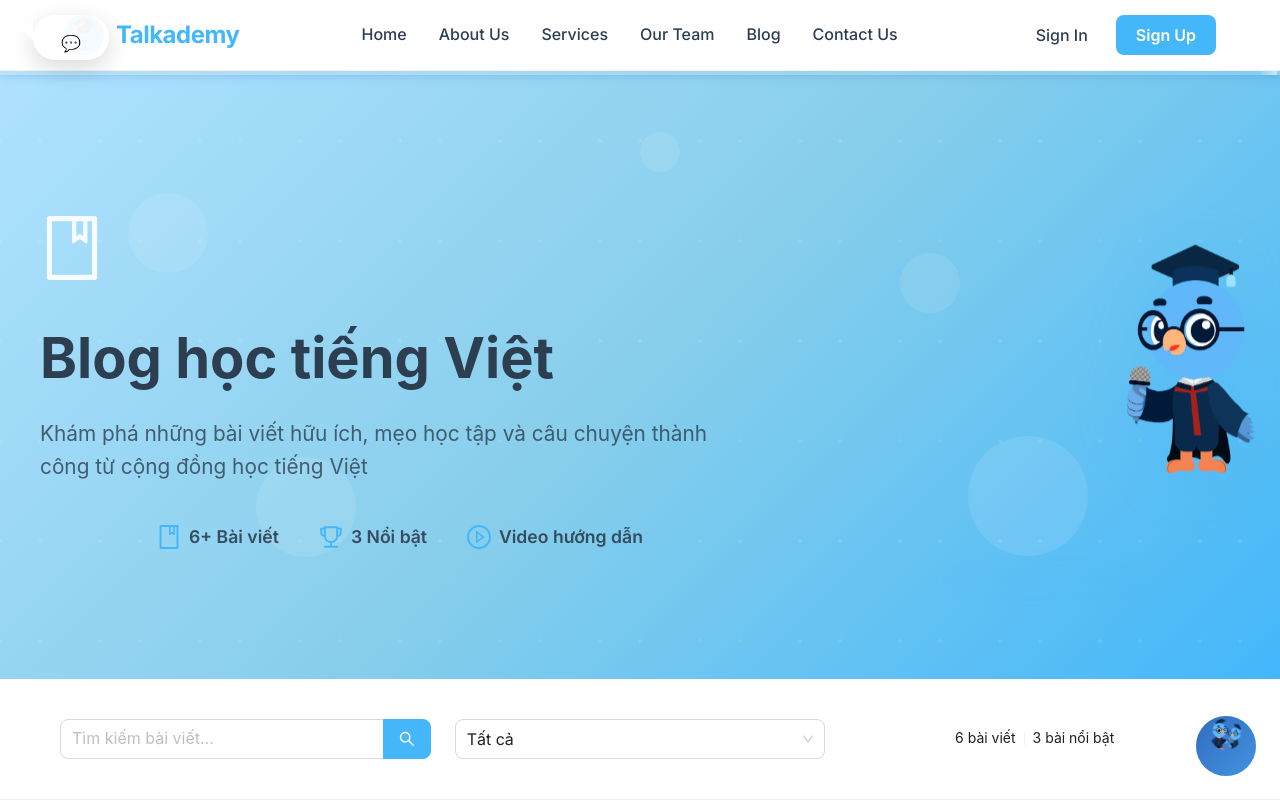
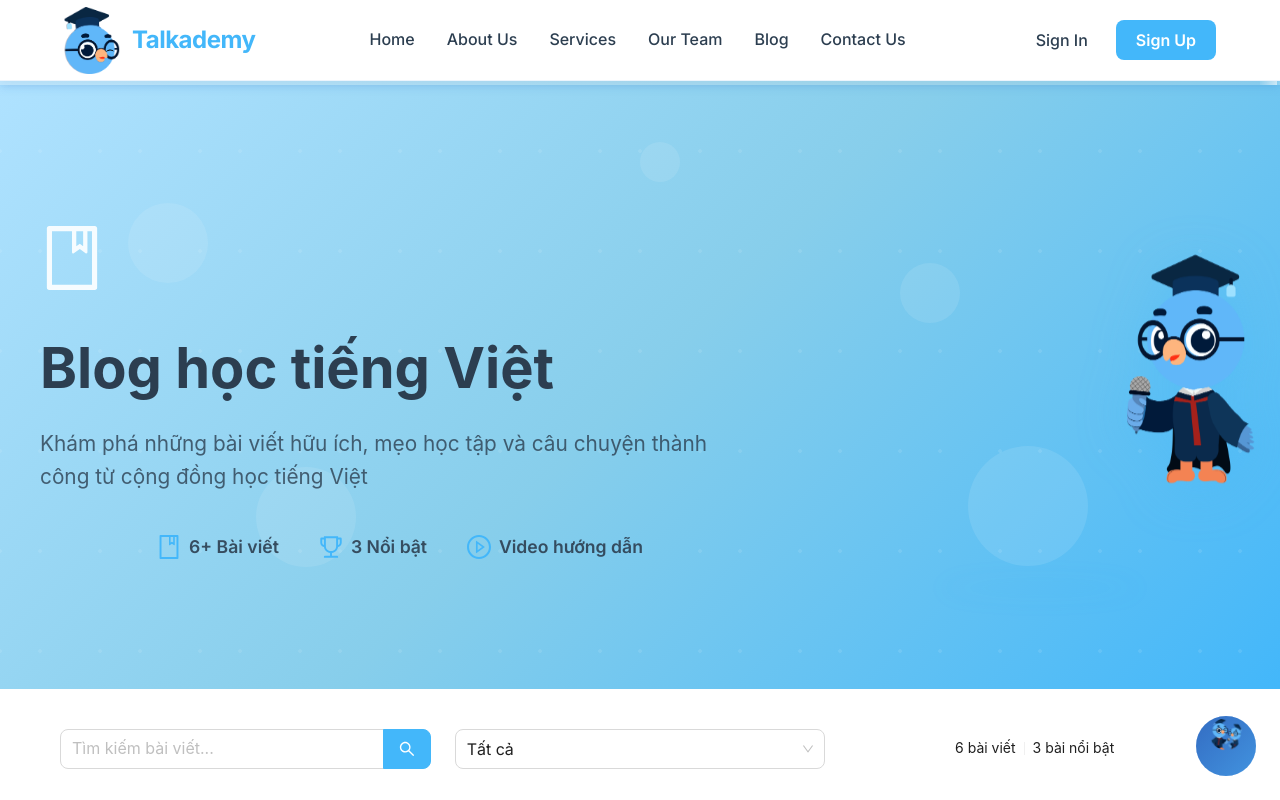
Before and after one commit to Tinem46/TalkAcademy-web, a React (Vite) app: page /blog in a window 1280 px wide. Shown: the top 800 px of the page. Built offline with nearby package versions, Linux system fonts and the light colour scheme.

Commit message:
update logo

```diff
--- a/index.html
+++ b/index.html
@@ -3,7 +3,7 @@
 
 <head>
   <meta charset="UTF-8" />
-  <link rel="icon" type="image/svg+xml" href="/src/assets/Mascot/Asset 1longlanh.png" />
+  <link rel="icon" type="image/svg+xml" href="/src/assets/Mascot/Asset 1logoFB.png" />
   <meta name="viewport" content="width=device-width, initial-scale=1.0" />
   <title>Talk Academy</title>
 </head>
--- a/src/components/auth-layout/index.jsx
+++ b/src/components/auth-layout/index.jsx
@@ -2,6 +2,7 @@ import { useNavigate } from "react-router-dom";
 import "./index.scss";
 import { Col, Row, Divider } from "antd";
 import backgroundVideo from '../../assets/video/invideo-ai-1080 Bạn sẽ nói hay hơn chỉ sau 1 tuần_ 2025-10-02.mp4';
+import mascot1 from '../../assets/Mascot/Asset 1logoFB.png';
 
 function AuthLayout({ children }) {
   const navigate = useNavigate();
@@ -49,8 +50,9 @@ function AuthLayout({ children }) {
             lg={8}
             style={{ display: "flex", justifyContent: "center" }}
           >
-            <div className="logo-section">
-              <h1 className="logo-title" onClick={() => navigate("/")}>TALKADEMY</h1>
+            <div className="logo-section" onClick={() => navigate("/")}>
+              <div><img src={mascot1} alt="Talkademy Logo" className="logo-image" />
+                <h1 className="logo-title" >TALKADEMY</h1></div>
               <h2 className="logo-subtitle">HỌC TIẾNG VIỆT</h2>
               <p className="logo-description">
                 Ứng dụng học tiếng Việt hàng đầu với công nghệ AI tiên tiến
--- a/src/components/auth-layout/index.scss
+++ b/src/components/auth-layout/index.scss
@@ -40,6 +40,7 @@
     backdrop-filter: blur(10px);
     border: 1px solid rgba(255, 255, 255, 0.2);
     box-shadow: 0 8px 32px rgba(0, 0, 0, 0.3);
+    cursor: pointer;
 
     .logo-title {
       font-size: 48px;
@@ -48,7 +49,6 @@
       color: #43B7FA;
       text-shadow: 2px 2px 8px rgba(0, 0, 0, 0.5);
       letter-spacing: 2px;
-      cursor: pointer;
       transition: all 0.3s ease;
 
       &:hover {
@@ -77,6 +77,10 @@
       margin-left: auto;
       margin-right: auto;
     }
+  }
+  .logo-image {
+    width: 86px;
+    height: 100px;
   }
 }
 
--- a/src/components/downloadSection/index.jsx
+++ b/src/components/downloadSection/index.jsx
@@ -1,5 +1,6 @@
 import React from 'react';
 import './index.scss';
+import mascot1 from '../../assets/Mascot/Asset 1logoFB.png';
 
 const DownloadSection = () => {
     return (
@@ -14,8 +15,7 @@ const DownloadSection = () => {
 
                     <div className="mascot-wrapper" data-aos="zoom-in" data-aos-delay="200">
                         <div className="mascot-icon">
-                            <span className="graduation-cap">🎓</span>
-                            <span className="glasses">👓</span>
+                          <img src={mascot1} alt="Talkademy Logo" className="mascot-image" />
                         </div>
                     </div>
 
--- a/src/components/downloadSection/index.scss
+++ b/src/components/downloadSection/index.scss
@@ -36,16 +36,14 @@
             justify-content: center;
             margin-bottom: 30px;
 
-            .mascot-icon {
+            .mascot-image {
                 position: relative;
-                width: 140px;
-                height: 140px;
-                background: linear-gradient(135deg, #4A90E2 0%, #357ABD 100%);
-                border-radius: 50%;
+                width: 96px;
+                height: 115px;
+
                 display: flex;
                 align-items: center;
                 justify-content: center;
-                box-shadow: 0 15px 40px rgba(74, 144, 226, 0.35);
                 animation: float 3s ease-in-out infinite;
 
                 @media (max-width: 480px) {
--- a/src/components/footer/index.jsx
+++ b/src/components/footer/index.jsx
@@ -1,7 +1,10 @@
 import React from "react";
 import "./index.scss";
+import mascot1 from '../../assets/Mascot/Asset 1logoFB.png';
+import { useNavigate } from "react-router-dom";
 
 const Footer = () => {
+  const navigate = useNavigate();
   return (
     <footer className="talkademy-footer">
       <div className="footer-background"></div>
@@ -12,8 +15,7 @@ const Footer = () => {
           <div className="footer-brand">
             <div className="footer-logo">
               <div className="logo-icon">
-                <div className="graduation-cap">🎓</div>
-                <div className="speech-bubble">💬</div>
+                <img src={mascot1} alt="Talkademy Logo" className="logo-image1" />
               </div>
               <span className="logo-text">Talkademy</span>
             </div>
@@ -28,10 +30,10 @@ const Footer = () => {
             <div className="footer-column">
               <h3 className="column-title">Khám Phá</h3>
               <ul className="column-list">
-                <li className="column-item">Về Chúng Tôi</li>
+                <li className="column-item" onClick={() => navigate("/about")}>Về Chúng Tôi</li>
                 <li className="column-item">Đặc Trưng</li>
-                <li className="column-item">Gói Lời</li>
-                <li className="column-item">Privacy Policy</li>
+                <li className="column-item" onClick={() => navigate("/services")}>Gói Lời</li>
+                <li className="column-item" onClick={() => navigate("/privacy")}>Privacy Policy</li>
               </ul>
             </div>
 
--- a/src/components/footer/index.scss
+++ b/src/components/footer/index.scss
@@ -48,12 +48,10 @@ $stripe-medium: #D1E9FB;
         gap: 12px;
         margin-bottom: 20px;
 
-        .logo-icon {
+        .logo-image1 {
           position: relative;
           width: 40px;
-          height: 40px;
-          background: #43B7FA;
-          border-radius: 50%;
+          height: 50px;
           display: flex;
           align-items: center;
           justify-content: center;
--- a/src/components/header/index.jsx
+++ b/src/components/header/index.jsx
@@ -1,6 +1,7 @@
 import "./index.scss";
 import { useNavigate } from "react-router-dom";
 import { useSelector } from "react-redux";
+import mascot1 from '../../assets/Mascot/Asset 1logoFB.png';
 
 const Header = () => {
   const navigate = useNavigate();
@@ -13,8 +14,8 @@ const Header = () => {
         {/* Logo */}
         <div className="header-logo" onClick={() => navigate("/")}>
           <div className="logo-icon">
-            <div className="graduation-cap">🎓</div>
-            <div className="speech-bubble">💬</div>
+            <img src={mascot1} alt="Talkademy Logo" className="logo-image" />
+
           </div>
           <span className="logo-text">Talkademy</span>
         </div>
--- a/src/components/header/index.scss
+++ b/src/components/header/index.scss
@@ -22,7 +22,7 @@ $text-light: #7F8C8D;
     display: flex;
     align-items: center;
     justify-content: space-between;
-    height: 70px;
+    height: 80px;
   }
 
   .header-logo {
@@ -36,12 +36,10 @@ $text-light: #7F8C8D;
       transform: scale(1.05);
     }
 
-    .logo-icon {
+    .logo-image {
       position: relative;
-      width: 40px;
-      height: 40px;
-      background: #43B7FA;
-      border-radius: 50%;
+      width: 56px;
+      height: 67px;
       display: flex;
       align-items: center;
       justify-content: center;
```
Also changed, not shown: src/assets/Mascot/Asset 1logoFB.png (added).
